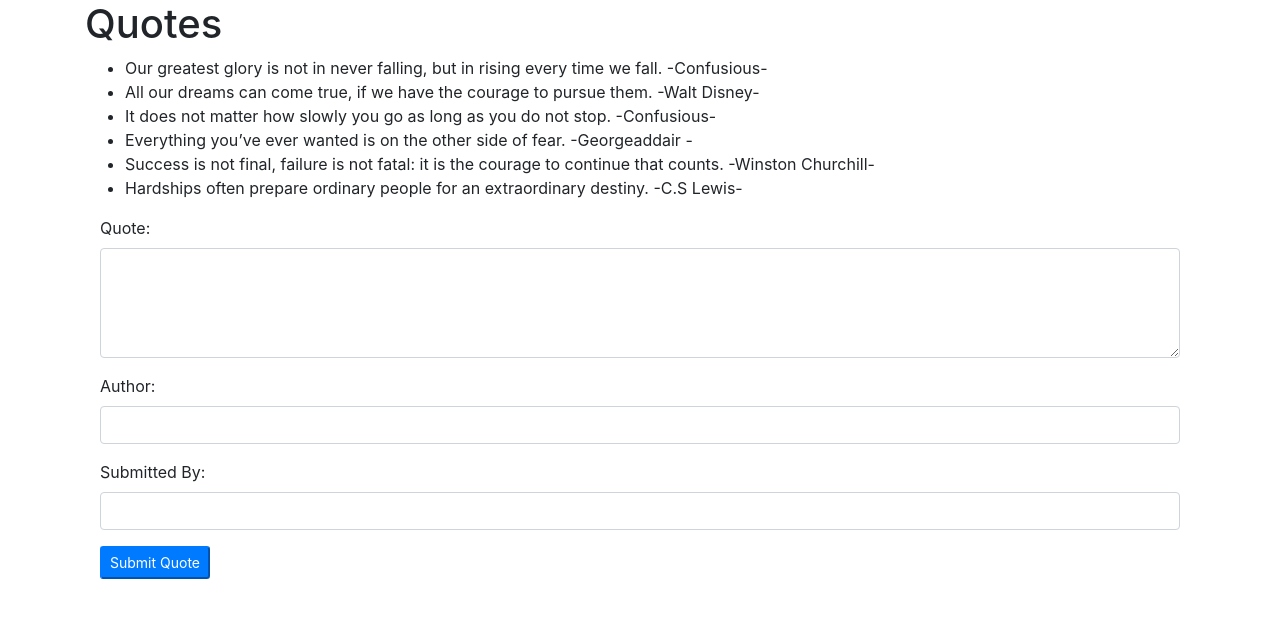
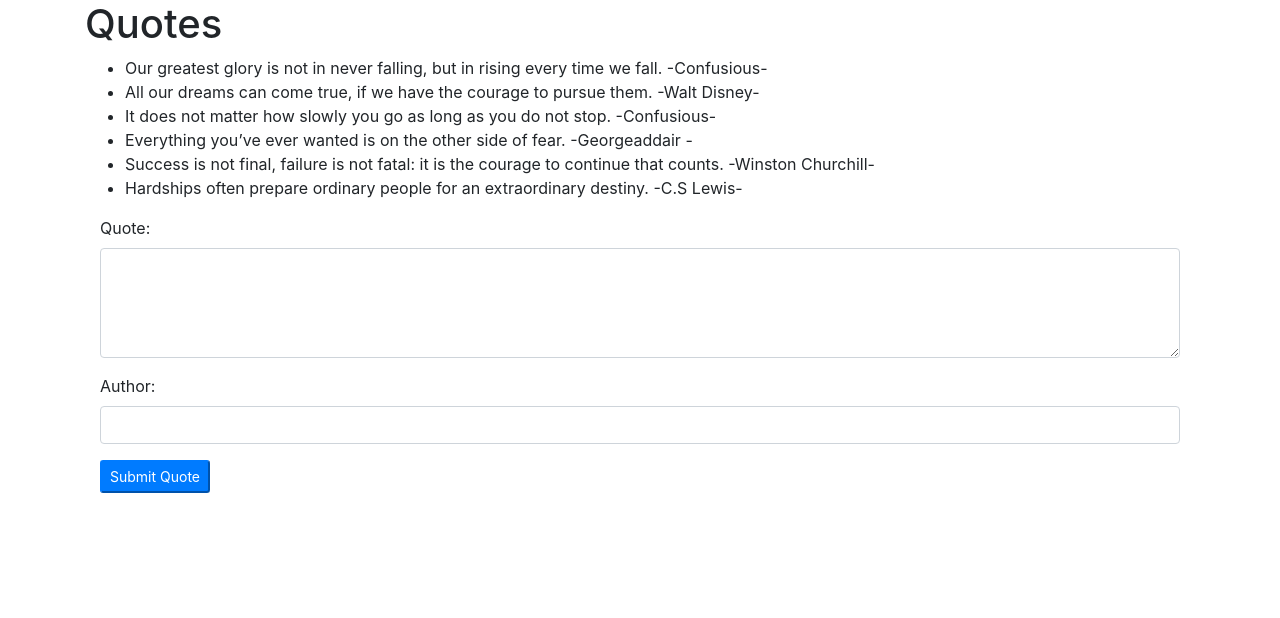
Before and after one commit to KageniJK/Quotes, an Angular app: page / in a window 1280 px wide. Shown: the top 618 px of the page. Built offline with nearby package versions, Linux system fonts and the light colour scheme.

Commit message:
fixed the form binding

```diff
--- a/src/app/app.module.ts
+++ b/src/app/app.module.ts
@@ -1,5 +1,6 @@
 import { BrowserModule } from '@angular/platform-browser';
 import { NgModule } from '@angular/core';
+import { FormsModule } from '@angular/forms';
 
 import { AppComponent } from './app.component';
 import { QuotesComponent } from './quotes/quotes.component';
@@ -12,7 +13,8 @@
     QuotesFormComponent
   ],
   imports: [
-    BrowserModule
+    BrowserModule,
+    FormsModule
   ],
   providers: [],
   bootstrap: [AppComponent]
--- a/src/app/quotes-form/quotes-form.component.html
+++ b/src/app/quotes-form/quotes-form.component.html
@@ -1,18 +1,18 @@
 <div class="container-fluid">
 
-  <form>
+  <form (ngSubmit)="submitQuotes()">
     <div class="form-group">
       <label for="quote">Quote:</label>
-      <textarea  rows="4" class="form-control"></textarea>
+      <textarea  rows="4" class="form-control" [(ngModel)]="newQuote.quote" name="quote"></textarea>
     </div>
     <div class="form-group">
       <label for="author">Author:</label>
-      <input class="form-control" id="author">
+      <input class="form-control" id="author" [(ngModel)]="newQuote.author" name="author">
     </div>
-    <div class="form-group">
+    <!-- <div class="form-group">
       <label for="Submitter">Submitted By:</label>
       <input class="form-control" id="submitter">
-    </div>
+    </div> -->
     <button type="submit" name="button" class="btn-sm btn-primary">Submit Quote</button>
   </form>
 
--- a/src/app/quotes-form/quotes-form.component.ts
+++ b/src/app/quotes-form/quotes-form.component.ts
@@ -1,4 +1,5 @@
-import { Component, OnInit } from '@angular/core';
+import { Component, OnInit, Output, EventEmitter } from '@angular/core';
+import {Quotes} from '../quotes';
 
 @Component({
   selector: 'app-quotes-form',
@@ -6,6 +7,12 @@
   styleUrls: ['./quotes-form.component.css']
 })
 export class QuotesFormComponent implements OnInit {
+  newQuote = new Quotes(0, '', '');
+  @Output() addQuote = new EventEmitter<Quotes>();
+
+  submitQuotes() {
+    this.addQuote.emit(this.newQuote);
+  }
 
   constructor() { }
 
--- a/src/app/quotes/quotes.component.html
+++ b/src/app/quotes/quotes.component.html
@@ -7,5 +7,5 @@
     <li *ngFor='let quote of quoted'>{{quote.quote}} -{{quote.author}}-</li>
   </ul>
 
-<app-quotes-form></app-quotes-form>
+<app-quotes-form (addQuote)="addNewQuotes($event)"></app-quotes-form>
 </div>
--- a/src/app/quotes/quotes.component.ts
+++ b/src/app/quotes/quotes.component.ts
@@ -17,6 +17,12 @@
     new Quotes (6, 'Hardships often prepare ordinary people for an extraordinary destiny.', 'C.S Lewis'),
   ];
 
+  addNewQuotes (quote) {
+    const quoteLength = this.quoted.length;
+    quote.id = quoteLength + 1;
+    this.quoted.push(quote);
+  }
+
   constructor() { }
 
   ngOnInit() {
```
